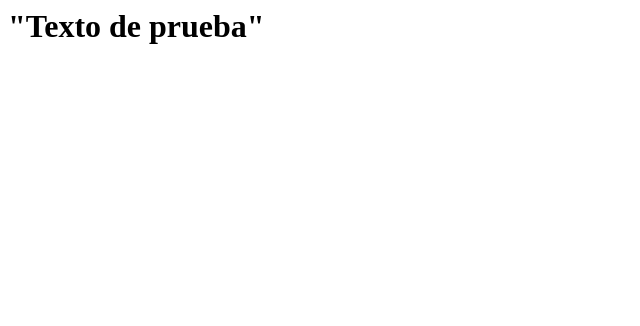
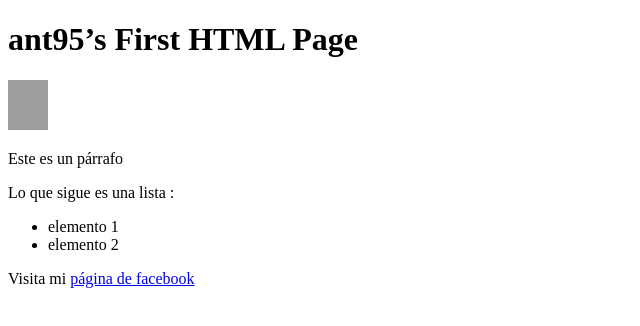
Before and after one commit to adjm95/test, a plain HTML site: page index.html in a window 1280 px wide. Shown: the whole page, without its empty margins (0-640 px from the left). Drawn offline with Linux system fonts and the light colour scheme; grey boxes are pictures that could not be loaded.

Commit message:
se agregan elementos básicos de documento html

```diff
--- a/index.html
+++ b/index.html
@@ -1,6 +1,17 @@
-<html>
-    <head></head>
-    <body>
-        <h1>"Texto de prueba"</h1>
-    </body>
+<!DOCTYPE html>
+<html lang="en-US">
+  <head>
+    <meta charset="utf-8"/>
+    <meta name="viewport" content="width=device-width"/>
+    <title>My test page</title>
+  </head>
+  <body>
+    <h1>ant95’s First HTML Page</h1>
+    <img src="https://play-lh.googleusercontent.com/xlnwmXFvzc9Avfl1ppJVURc7f3WynHvlA749D1lPjT-_bxycZIj3mODkNV_GfIKOYJmG" alt="My test image"  width="40"
+     height="50"/>
+    <p>Este es un párrafo</p>
+    <p>Lo que sigue es una lista :</p>
+    <ul><li>elemento 1</li><li>elemento 2</li></ul>
+    <p>Visita mi <a href="https://es-la.facebook.com/">página de facebook</a></p>
+  </body>
 </html>
```
